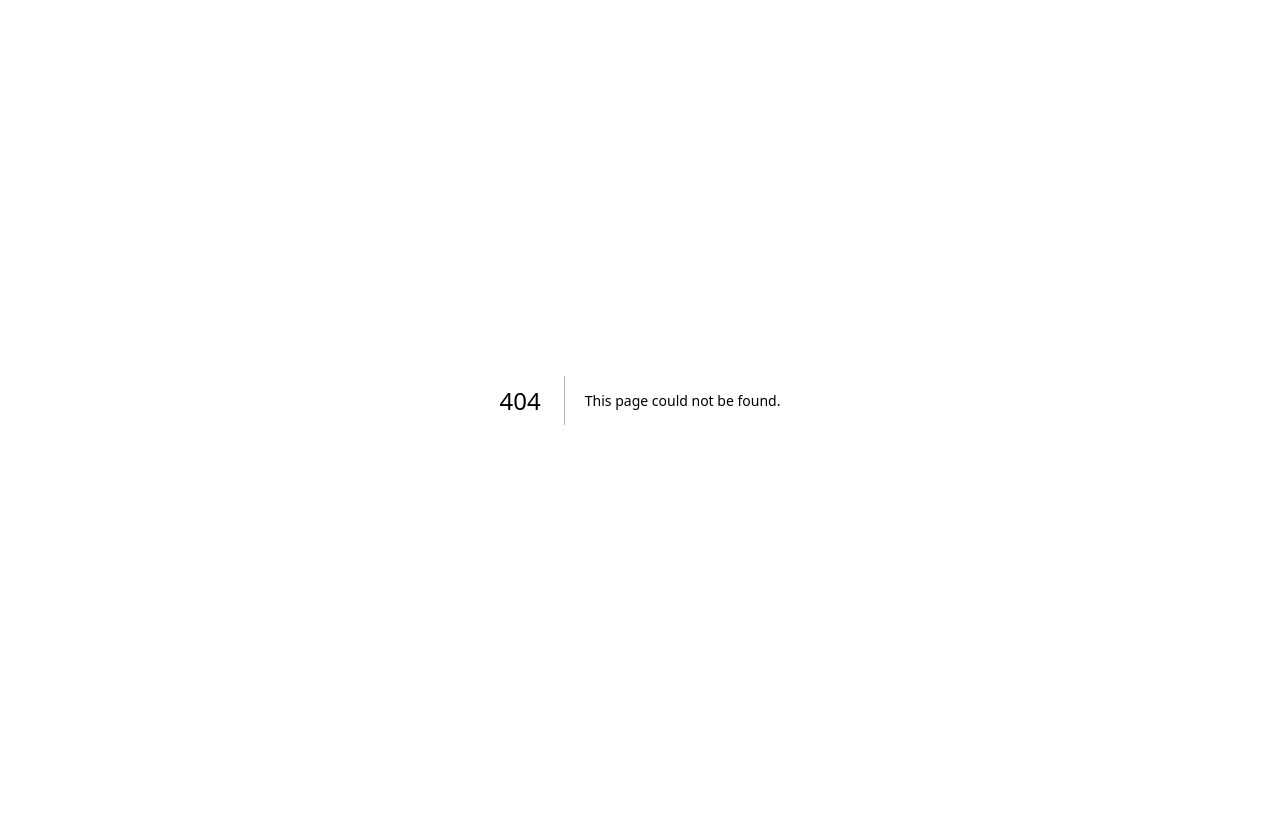
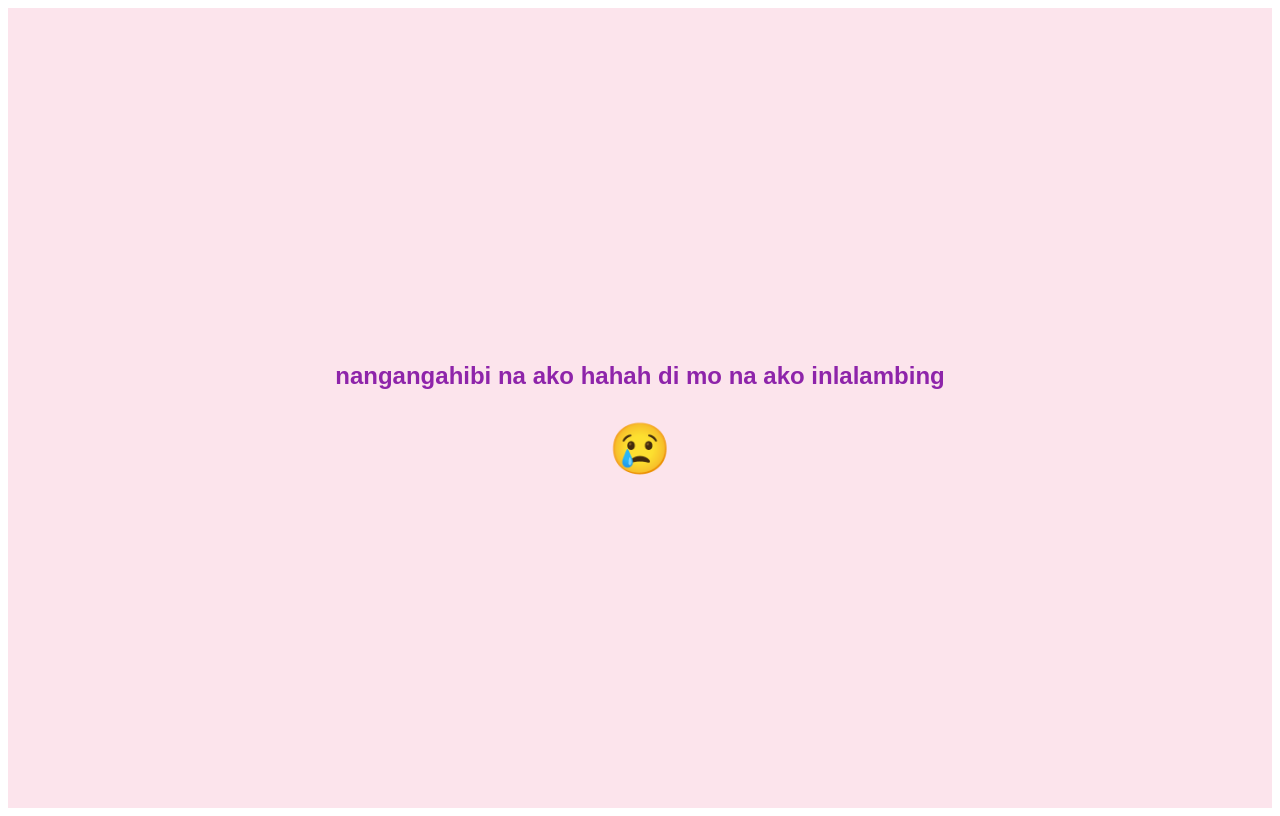
Before and after one commit to RicardoJrHermogino/taskweathersync_admin, a Next.js app: page /inside_pages/bb in a window 1280 px wide. Before the commit this address had no page. Built offline with nearby package versions, Linux system fonts and the light colour scheme.

Commit message:
Create bb.js
wara man

```diff
--- /dev/null
+++ b/src/pages/inside_pages/bb.js
@@ -0,0 +1,41 @@
+// pages/index.js
+
+import React from 'react';
+
+const HomePage = () => {
+  return (
+    <div style={styles.container}>
+      <div style={styles.textContainer}>
+        <p style={styles.text}>nangangahibi na ako hahah di mo na ako inlalambing</p>
+      </div>
+      <div style={styles.emoji}>😢</div>
+    </div>
+  );
+};
+
+const styles = {
+  container: {
+    display: 'flex',
+    flexDirection: 'column',
+    justifyContent: 'center',
+    alignItems: 'center',
+    minHeight: '100vh',
+    backgroundColor: '#fce4ec',
+    fontFamily: 'Arial, sans-serif',
+  },
+  textContainer: {
+    textAlign: 'center',
+    marginBottom: '20px',
+  },
+  text: {
+    fontSize: '24px',
+    fontWeight: 'bold',
+    color: '#8e24aa',
+    marginBottom: '10px',
+  },
+  emoji: {
+    fontSize: '50px',
+  }
+};
+
+export default HomePage;
```
